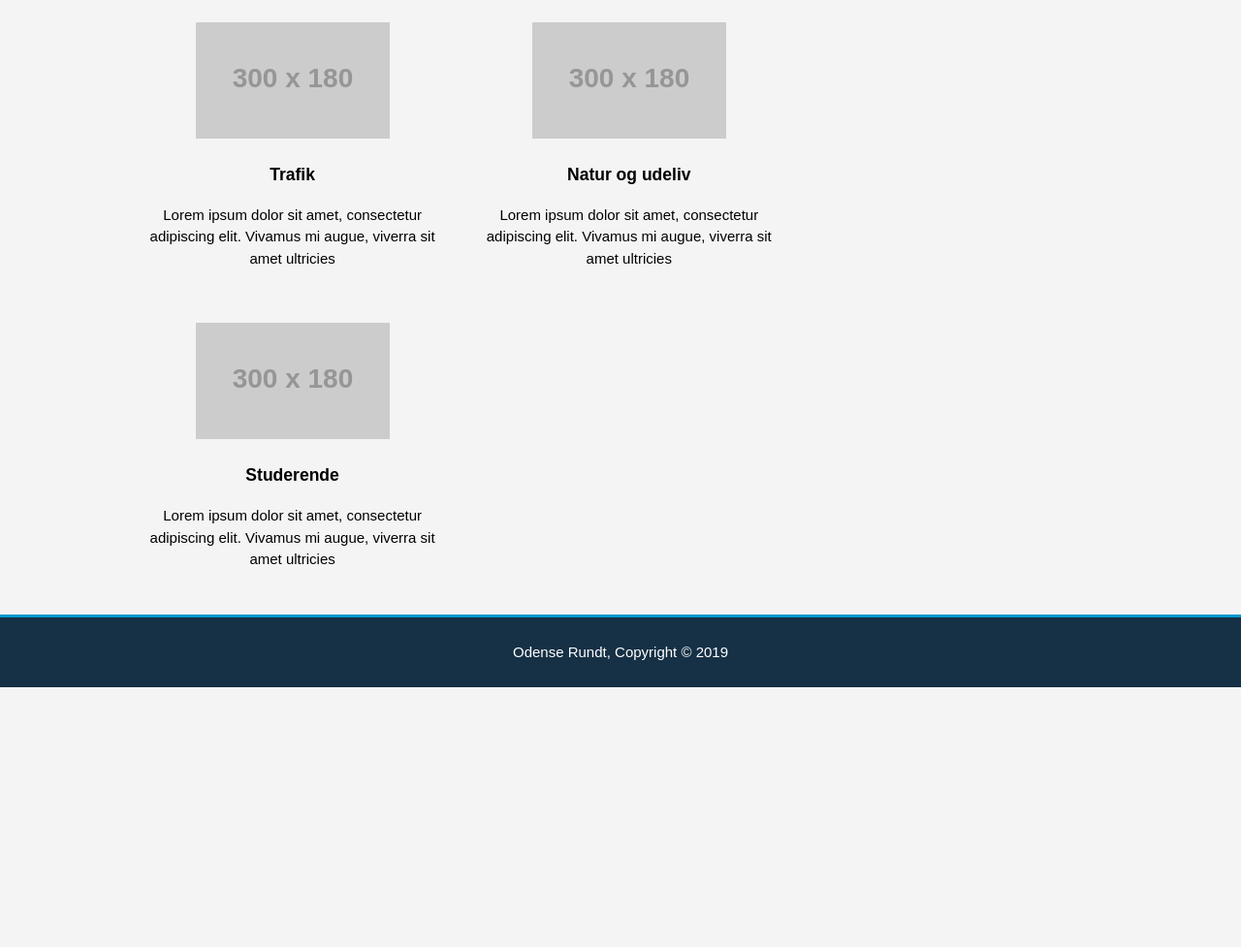
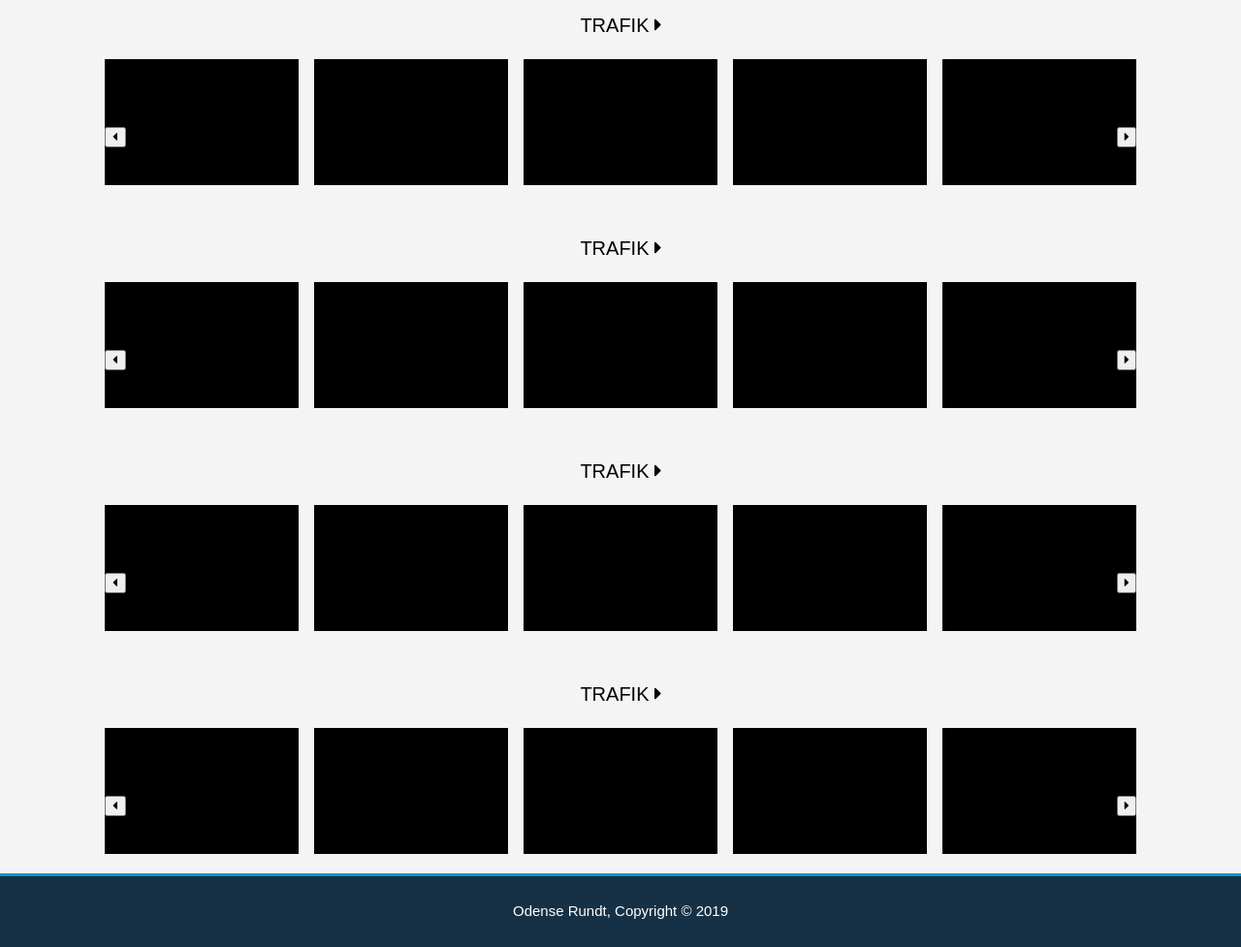
Before and after one commit to annemoerk/projekt-4, a plain HTML site: page index.html in a window 1280 px wide. Shown: the part 495-1472 px from the top of the page at 97% size. Before the commit the page ends 1204 px from the top, so only its background shows below. Drawn offline with Linux system fonts and the light colour scheme; files that its build step writes are made by us from their sources; placeholder pictures from the web are drawn by us.

Commit message:
Add files via upload
tilføjet carousel

```diff
--- a/index.html
+++ b/index.html
@@ -8,6 +8,8 @@
   	<meta name="author" content="Anne Mørk">
     <title>Odense Rundt | Velkommen</title>
     <link rel="stylesheet" href="./style/style.css">
+    <link rel="stylesheet" href="https://use.fontawesome.com/releases/v5.5.0/css/all.css" integrity="sha384-B4dIYHKNBt8Bc12p+WXckhzcICo0wtJAoU8YZTY5qE0Id1GSseTk6S+L3BlXeVIU" crossorigin="anonymous">
+
   </head>
   <body>
     <header>
@@ -33,28 +35,94 @@
       </div>
     </section>
 
-    <section id="boxes">
-      <div class="container">
-        <div class="box">
-        <a href="https://placeholder.com"><img src="https://via.placeholder.com/300x180"></a>
-          <h3>Trafik</h3>
-          <p>Lorem ipsum dolor sit amet, consectetur adipiscing elit. Vivamus mi augue, viverra sit amet ultricies</p>
+    <section id="carousel">
+        <div class="wrapper">
+            <p>TRAFIK <i class="fas fa-caret-right"></i></p>
+        <ul class="carousel" data-target="carousel">
+            <li class="card" data-target="card"></li>
+            <li class="card" data-target="card"></li>
+            <li class="card" data-target="card"></li>
+            <li class="card" data-target="card"></li>
+            <li class="card" data-target="card"></li>
+            <li class="card" data-target="card"></li>
+            <li class="card" data-target="card"></li>
+            <li class="card" data-target="card"></li>
+            <li class="card" data-target="card"></li>
+        </ul>
+        <div class="button-wrapper">
+            <button data-action="slideLeft"><i class="fas fa-caret-left"></i></button>
+            <button data-action="slideRight"><i class="fas fa-caret-right"></i></button>
         </div>
-        <div class="box">
-        <a href="https://placeholder.com"><img src="https://via.placeholder.com/300x180"></a>
-          <h3>Natur og udeliv</h3>
-          <p>Lorem ipsum dolor sit amet, consectetur adipiscing elit. Vivamus mi augue, viverra sit amet ultricies</p>
         </div>
-        <div class="box">
-        <a href="https://placeholder.com"><img src="https://via.placeholder.com/300x180"></a>
-          <h3>Studerende</h3>
-          <p>Lorem ipsum dolor sit amet, consectetur adipiscing elit. Vivamus mi augue, viverra sit amet ultricies</p>
+    </section>
+
+      <section id="carousel">
+        <div class="wrapper">
+            <p>TRAFIK <i class="fas fa-caret-right"></i></p>
+        <ul class="carousel" data-target="carousel">
+            <li class="card" data-target="card"></li>
+            <li class="card" data-target="card"></li>
+            <li class="card" data-target="card"></li>
+            <li class="card" data-target="card"></li>
+            <li class="card" data-target="card"></li>
+            <li class="card" data-target="card"></li>
+            <li class="card" data-target="card"></li>
+            <li class="card" data-target="card"></li>
+            <li class="card" data-target="card"></li>
+        </ul>
+        <div class="button-wrapper">
+            <button data-action="slideLeft"><i class="fas fa-caret-left"></i></button>
+            <button data-action="slideRight"><i class="fas fa-caret-right"></i></button>
         </div>
-      </div>
+        </div>
+    </section>
+
+      <section id="carousel">
+        <div class="wrapper">
+            <p>TRAFIK <i class="fas fa-caret-right"></i></p>
+        <ul class="carousel" data-target="carousel">
+            <li class="card" data-target="card"></li>
+            <li class="card" data-target="card"></li>
+            <li class="card" data-target="card"></li>
+            <li class="card" data-target="card"></li>
+            <li class="card" data-target="card"></li>
+            <li class="card" data-target="card"></li>
+            <li class="card" data-target="card"></li>
+            <li class="card" data-target="card"></li>
+            <li class="card" data-target="card"></li>
+        </ul>
+        <div class="button-wrapper">
+            <button data-action="slideLeft"><i class="fas fa-caret-left"></i></button>
+            <button data-action="slideRight"><i class="fas fa-caret-right"></i></button>
+        </div>
+        </div>
+    </section>
+
+      <section id="carousel">
+        <div class="wrapper">
+            <p>TRAFIK <i class="fas fa-caret-right"></i></p>
+        <ul class="carousel" data-target="carousel">
+            <li class="card" data-target="card"></li>
+            <li class="card" data-target="card"></li>
+            <li class="card" data-target="card"></li>
+            <li class="card" data-target="card"></li>
+            <li class="card" data-target="card"></li>
+            <li class="card" data-target="card"></li>
+            <li class="card" data-target="card"></li>
+            <li class="card" data-target="card"></li>
+            <li class="card" data-target="card"></li>
+        </ul>
+        <div class="button-wrapper">
+            <button data-action="slideLeft"><i class="fas fa-caret-left"></i></button>
+            <button data-action="slideRight"><i class="fas fa-caret-right"></i></button>
+        </div>
+        </div>
     </section>
 
     <footer>
       <p>Odense Rundt, Copyright &copy; 2019</p>
     </footer>
+
+<script src="javascript/script.js"></script>
   </body>
 </html>
--- a/style.css
+++ b/style.css
@@ -39,7 +39,7 @@ header{
   background:#163045;
   color:#ffffff;
   padding-top:20px;
-  min-height:55px;
+  min-height:50px;
   border-bottom:#e8491d 3px solid;
 }
 
@@ -62,12 +62,12 @@ header #branding{
 
 header #branding img{
   margin:0;
-    width: 250px;
+    width: 200px;
 }
 
 header nav{
   float:right;
-  margin-top:10px;
+  margin-top:5px;
 }
 
 header .highlight, header .current a{
@@ -86,6 +86,7 @@ header a:hover{
   background:url('../img/photo-1515912347396-8a82507c42a0.jpg') no-repeat 0-200px;
   text-align:center;
   color:#ffffff;
+  border-bottom:#e8491d 3px solid;
 }
 
 #showcase h1{
@@ -99,21 +100,50 @@ header a:hover{
 }
 
 /* Carousel */
-#boxes{
-  margin-top:20px;
+.wrapper {
+  height: 200px;
+  width: 1064px;
+  position: relative;
+  overflow: hidden;
+  margin: 0 auto;
+    margin-bottom: 20px;
+  padding-top: 10px;
 }
 
-#boxes .box{
-  float:left;
-  text-align: center;
-  width:30%;
-  padding:20px;
+.button-wrapper {
+  width: 100%;
+  height: 160px;
+  display: flex;
+  justify-content: space-between;
+  align-items: center;
+  position: absolute;
 }
 
-#boxes .box img{
-  width:200px;
+.wrapper p{
+    font-size: 20px;
+    text-align: center;
 }
 
+.carousel {
+  margin: 0;
+  padding: 0;
+  list-style: none;
+  width: 100%;
+  display: flex;
+  position: absolute;
+  left: 0;
+  transition: all 1s ease;
+}
+
+.card {
+  background: black;
+  min-width: 200px;
+  height: 160px;
+  margin-right: 1rem;
+  display: inline-block;
+}
+
+/* footer */
 footer{
   padding:10px;
   margin-top:10px;
```
Also changed, not shown: script.js (added, +41 -0 lines).
